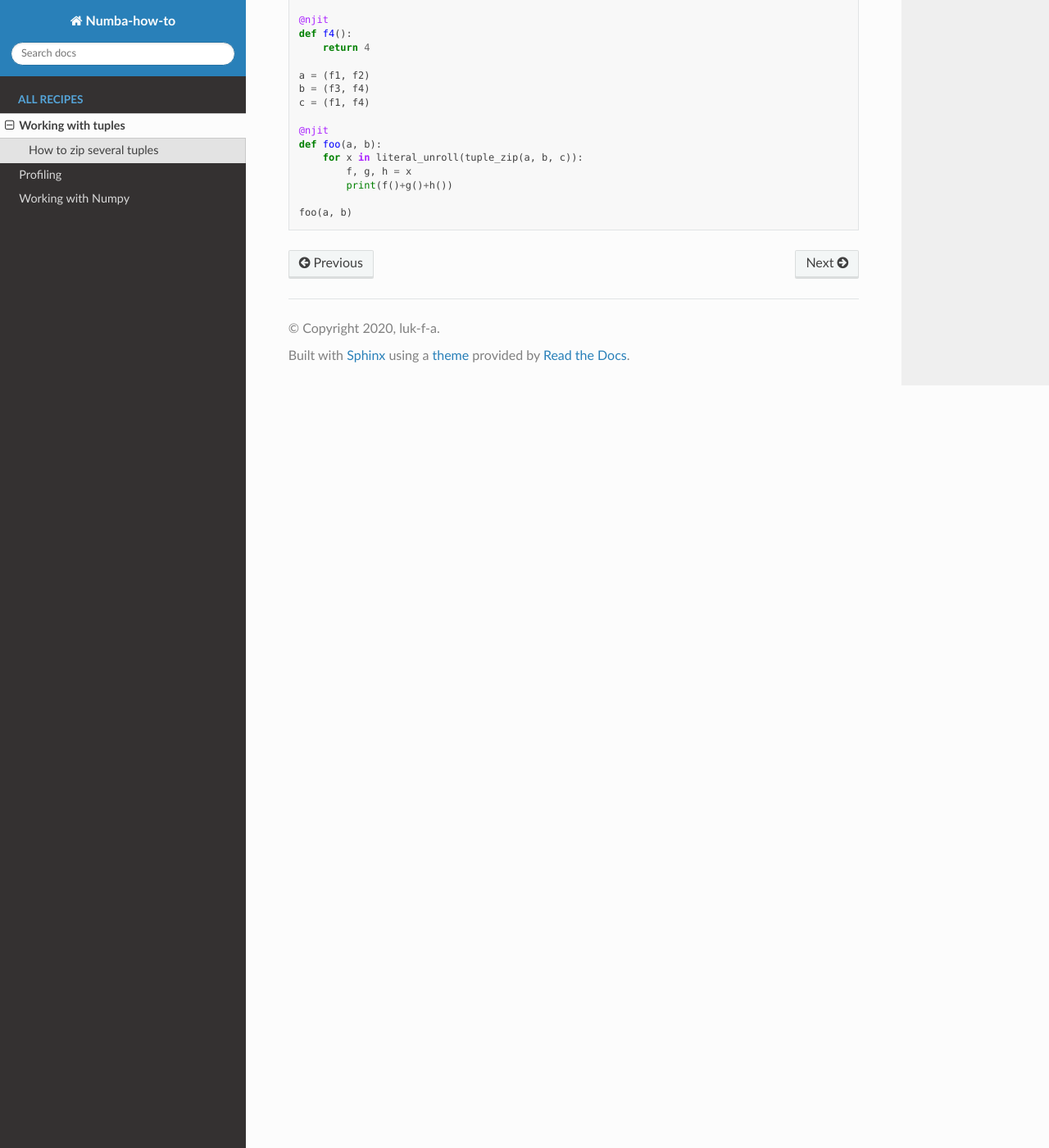
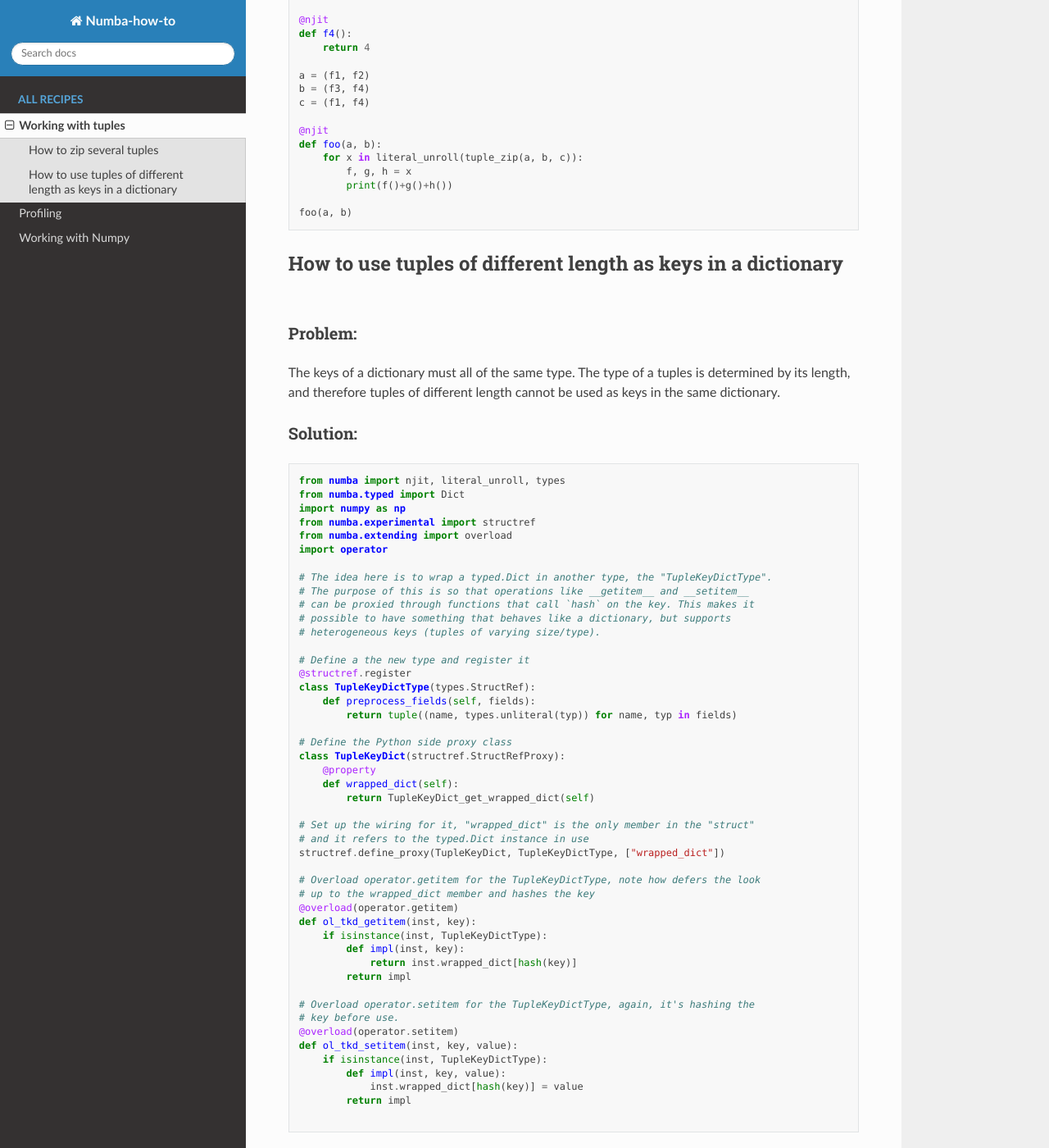
Before and after one commit to luk-f-a/numba-how-to, a Sphinx documentation site: the page built from docs/source/tuples.md, in a window 1280 px wide and 1400 px high, scrolled down 1276 px. Shown: the whole window at 82% size. Built offline with Sphinx 7.4.7 and the Read the Docs theme 2.0.0, drawn with Linux system fonts in a browser that asks for light colours; some of the changed text lies outside the part shown.

Commit message:
add solution to problem of dict key from tuples

````diff
--- a/docs/source/tuples.md
+++ b/docs/source/tuples.md
@@ -78,3 +78,92 @@ def foo(a, b):
 
 foo(a, b)
 ```
+
+## How to use tuples of different length as keys in a dictionary
+
+### Problem:
+The keys of a dictionary must all of the same type. The type of a tuples is determined by its length,
+and therefore tuples of different length cannot be used as keys in the same dictionary.
+
+### Solution:
+
+```{code-block} python
+from numba import njit, literal_unroll, types
+from numba.typed import Dict
+import numpy as np
+from numba.experimental import structref
+from numba.extending import overload
+import operator
+
+# The idea here is to wrap a typed.Dict in another type, the "TupleKeyDictType".
+# The purpose of this is so that operations like __getitem__ and __setitem__
+# can be proxied through functions that call `hash` on the key. This makes it
+# possible to have something that behaves like a dictionary, but supports
+# heterogeneous keys (tuples of varying size/type).
+
+# Define a the new type and register it
+@structref.register
+class TupleKeyDictType(types.StructRef):
+    def preprocess_fields(self, fields):
+        return tuple((name, types.unliteral(typ)) for name, typ in fields)
+
+# Define the Python side proxy class
+class TupleKeyDict(structref.StructRefProxy):
+    @property
+    def wrapped_dict(self):
+        return TupleKeyDict_get_wrapped_dict(self)
+
+# Set up the wiring for it, "wrapped_dict" is the only member in the "struct"
+# and it refers to the typed.Dict instance in use
+structref.define_proxy(TupleKeyDict, TupleKeyDictType, ["wrapped_dict"])
+
+# Overload operator.getitem for the TupleKeyDictType, note how defers the look
+# up to the wrapped_dict member and hashes the key
+@overload(operator.getitem)
+def ol_tkd_getitem(inst, key):
+    if isinstance(inst, TupleKeyDictType):
+        def impl(inst, key):
+            return inst.wrapped_dict[hash(key)]
+        return impl
+
+# Overload operator.setitem for the TupleKeyDictType, again, it's hashing the
+# key before use.
+@overload(operator.setitem)
+def ol_tkd_setitem(inst, key, value):
+    if isinstance(inst, TupleKeyDictType):
+        def impl(inst, key, value):
+            inst.wrapped_dict[hash(key)] = value
+        return impl
+
+
+```
+
+### Example:
+
+```{code-block} python
+@njit
+def foo(keys, values):
+    # Create a dictionary to wrap
+    wrapped_dictionary = Dict.empty(types.intp, types.complex128)
+    # wrap it
+    tkd_inst = TupleKeyDict(wrapped_dictionary)
+
+    # Add some items, this is a bit contrived...
+    # keys is heterogeneous in dtype (different sized tuples) so needs loop
+    # body versioning for iteration (i.e. literal_unroll).
+    idx = 0
+    for k in literal_unroll(keys):
+        tkd_inst[k] = values[idx]
+        idx += 1
+
+    # print the wrapped instance
+    print(tkd_inst.wrapped_dict)
+
+    # demo getitem
+    print("getitem", (1, 2), "gives", tkd_inst[(1, 2)])
+
+keyz = ((1, 2), (3, 4, 5), (6,))
+valuez = (1j, 2j, 3j)
+
+foo(keyz, valuez)
+```
````
